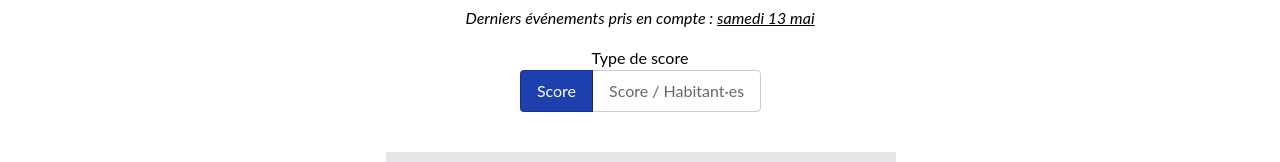
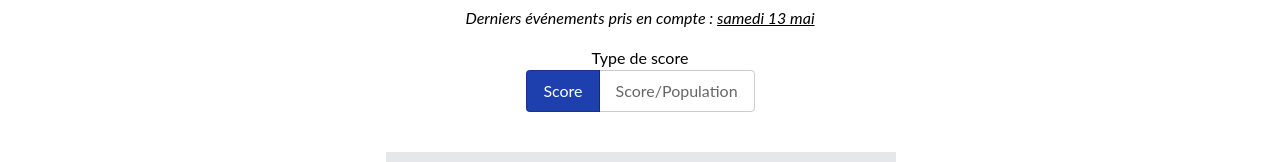
Before and after one commit to cedricr/100joursdezbeul, a SvelteKit app: page / in a window 1280 px wide. Shown: the part 734-896 px from the top of the page. Built offline with nearby package versions, Linux system fonts and the light colour scheme.

Commit message:
Ajustement libellé boutons

```diff
--- a/src/routes/+page.svelte
+++ b/src/routes/+page.svelte
@@ -93,7 +93,7 @@
 				value={ScoreType.PER_POPULATION}
 				id={ScoreType.PER_POPULATION}
 			/>
-			<label for="perPopulation">Score / Habitant·es</label>
+			<label for="perPopulation">Score/Population</label>
 		</div>
 	</fieldset>
 </div>
```
